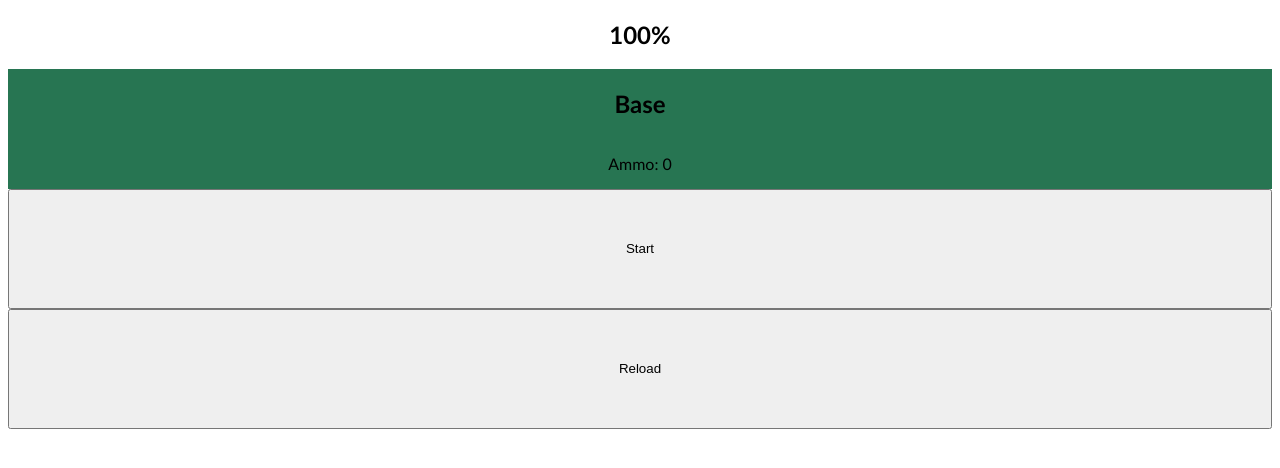
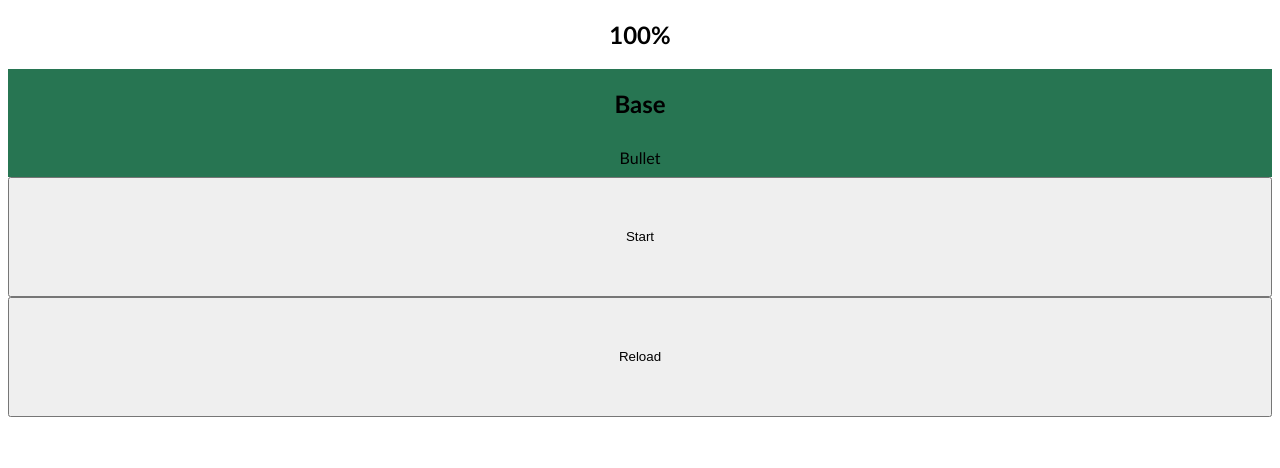
Before and after one commit to ShadowKoBolt/hackmanc14, a plain HTML site: page assets/index.html in a window 1280 px wide. Both pictures are taken after a click on the button "Reload". Shown: the part 90-558 px from the top of the page. Drawn offline with nearby package versions, Linux system fonts and the light colour scheme.

Commit message:
add ammo elements

```diff
--- a/assets/index.html
+++ b/assets/index.html
@@ -10,7 +10,7 @@
     </div>
     <div id="current-location">
       <h2>Base</h2>
-      <p>Ammo: <span id="ammo">0</span></p>
+      <div id="ammunition"></div>
       <div id="enemies"></div>
     </div>
     <div id="actions">
--- a/assets/main.css
+++ b/assets/main.css
@@ -17,3 +17,7 @@ body>div {
   display: inline-block;
   padding: 10px;
 }
+#ammunition .bullet {
+  display: inline-block;
+  padding: 10px;
+}
--- a/assets/player.js
+++ b/assets/player.js
@@ -43,7 +43,8 @@ $(function() {
       self.gameStarted = this.active;
       updateGameActive();
       view.find('#base-status h2').text(newGame.health);
-      view.find('#ammo').text(self.ammo);
+      // view.find('#ammo').text(self.ammo);
+      showAmmunition(self.ammo);
       if (self.currentLocation > 1) {
         self.enemies = newGame.towers[self.currentLocation - 2].enemies;
         // view.find('#enemies').text(self.enemies);
@@ -62,12 +63,20 @@ $(function() {
         enemyContainer.append("<span class='enemy'>Enemy<span>");
       }
     }
+    function showAmmunition(count) {
+      ammoContainer = view.find("#ammunition");
+      ammoContainer.empty();
+      for (i = 0 ; i < count ; i++) {
+        ammoContainer.append("<span class='bullet'>Bullet<span>");
+      }
+    }
     function attack() {
       if (self.ammo > 0) {
         window.navigator.vibrate(200);
         var newAttack = { "action": "attack" }
         self.connection.send(JSON.stringify(newAttack));
         self.ammo -= 1;
+        showAmmunition(self.ammo);
       }
     }
     function start() {
@@ -79,6 +88,7 @@ $(function() {
       var newAction = { "action": "reload" }
       self.connection.send(JSON.stringify(newAction));
       self.ammo += 1;
+      showAmmunition(self.ammo);
     }
 
     function updateGameActive() {
```
